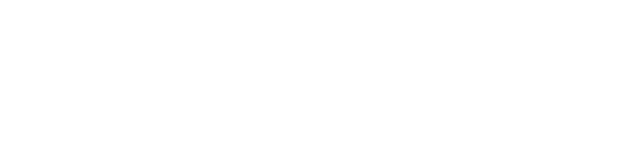
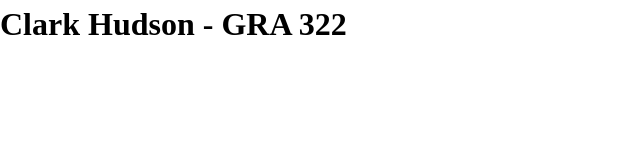
Before and after one commit to cark646/gra322, a plain HTML site: page index.html in a window 1280 px wide. Shown: the whole page, without its empty margins (0-640 px from the left). Drawn offline with Linux system fonts and the light colour scheme.

Commit message:
Add page title

```diff
--- a/index.html
+++ b/index.html
@@ -4,7 +4,7 @@
 <head>
   <meta charset="utf-8">
 
-  <title></title>
+  <title>Clark Hudson - GRA 322</title>
 
   <meta name="viewport" content="width=device-width, initial-scale=1">
 
@@ -16,7 +16,7 @@
 
 <body>
   <!-- Add your content here -->
-
+  <h1>Clark Hudson - GRA 322</h1>
   <!-- Load Scripts -->
   <script src="js/scripts.js"></script>
 
```
